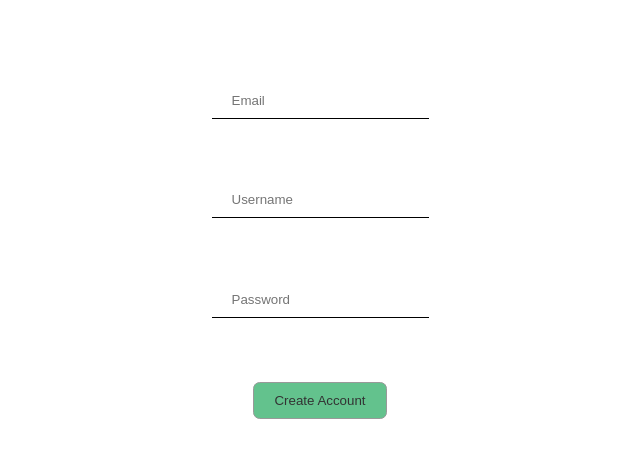
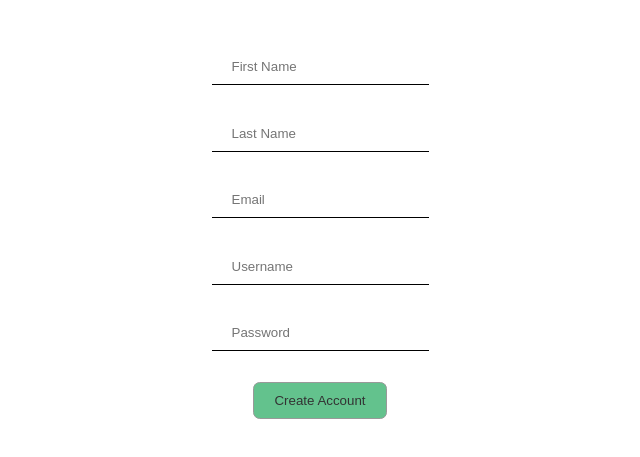
Before and after one commit to Cow-Van/los-altos-hacks-2023, a plain HTML site: page frontend/signup.html in a window 1280 px wide. Shown: the part 229-686 px from the top of the page, without its empty margins (320-960 px from the left). Drawn offline with Linux system fonts and the light colour scheme.

Commit message:
added first name and last name inputs to signup page

```diff
--- a/frontend/signup.html
+++ b/frontend/signup.html
@@ -11,6 +11,8 @@
     <div class="signuppagecontainer slideIn">
         <div class="signuppagebox">
             <h1>Sign Up</h1>
+            <input type="text" placeholder="First Name"/>
+            <input type="text" placeholder="Last Name"/>
             <input type="email" placeholder="Email"/>
             <input type="text" placeholder="Username"/>
             <input type="text" placeholder="Password"/>
```
